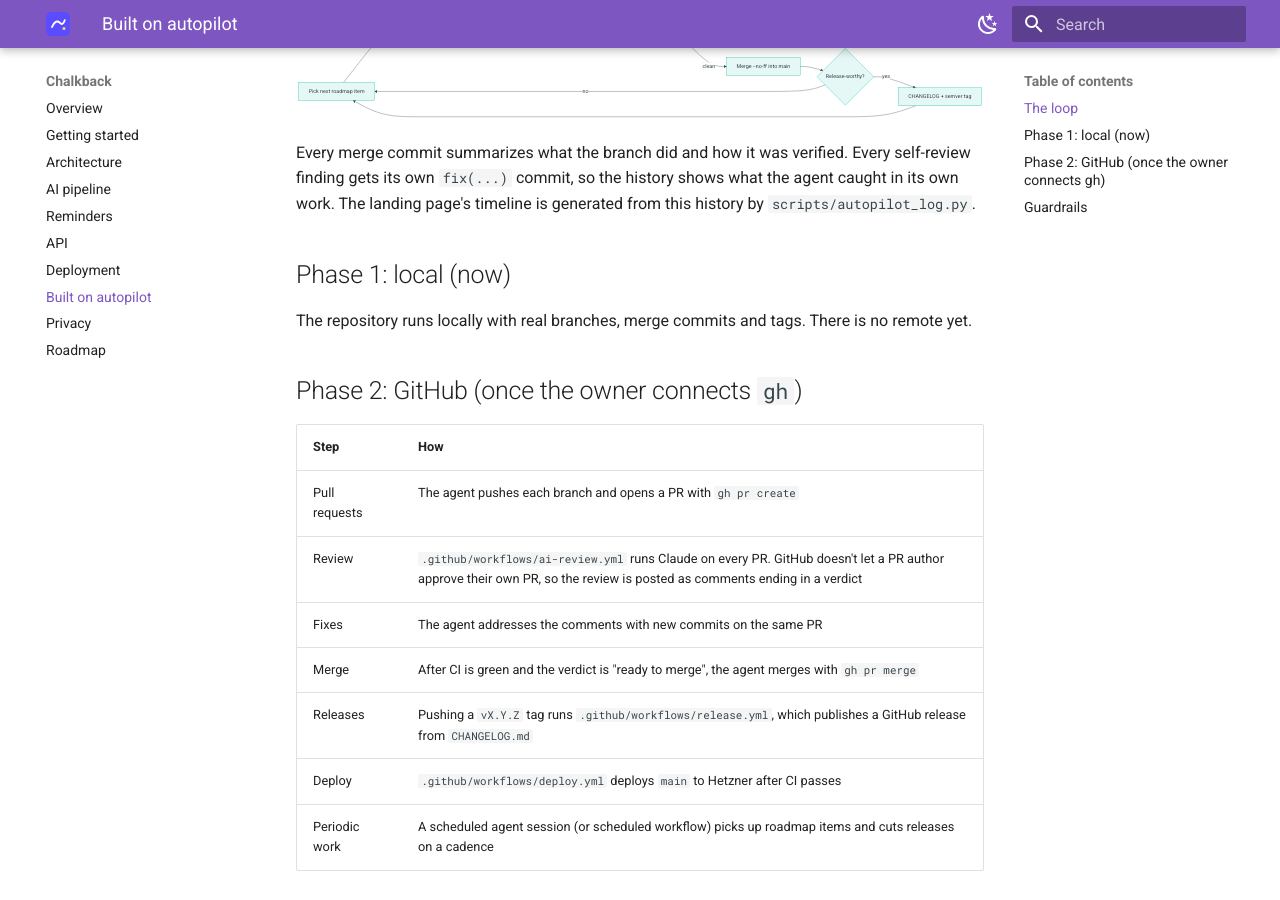
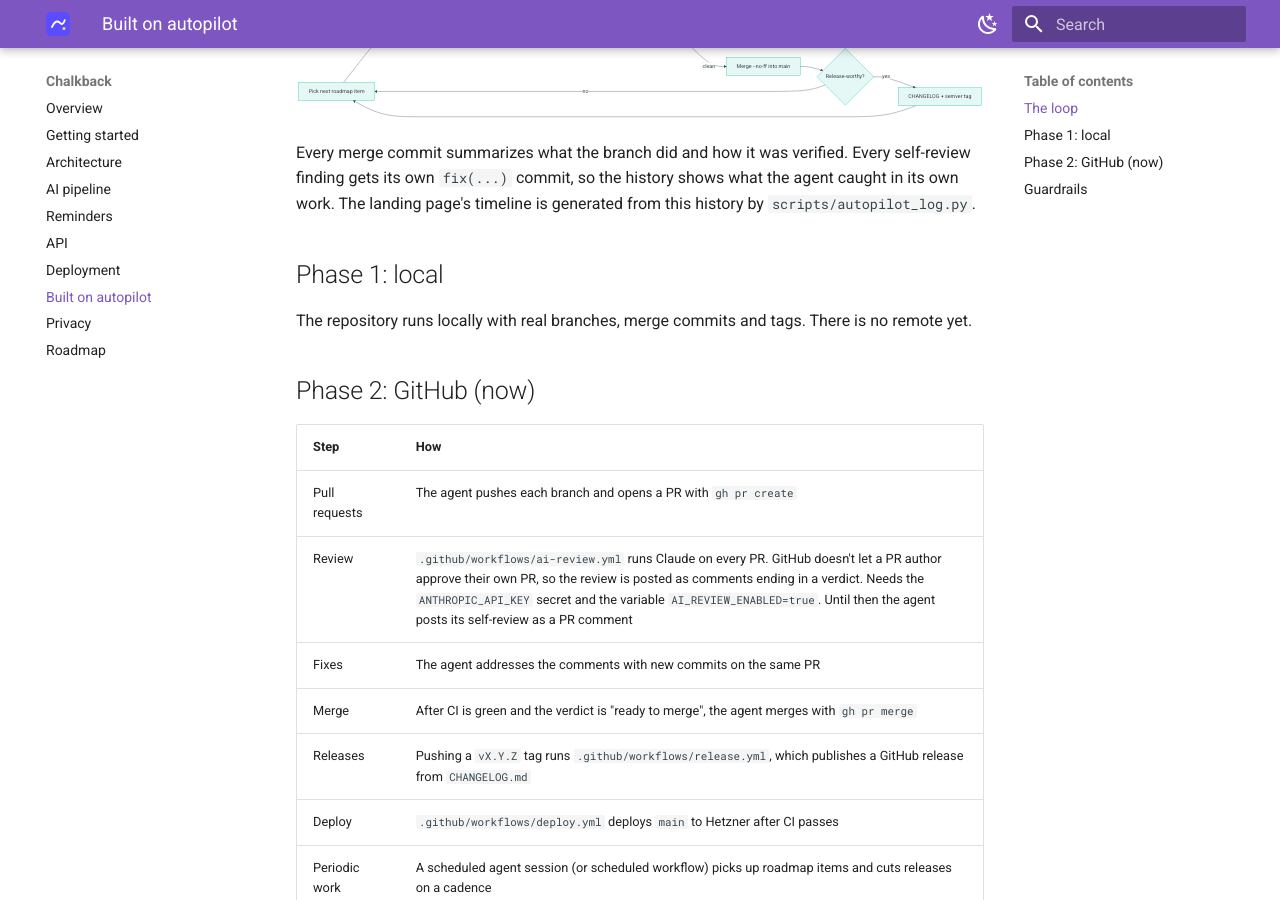
Before and after one commit to Durapix/chalkback, an MkDocs documentation site: the page built from docs/autopilot.md, in a window 1280 px wide and 900 px high, scrolled down 337 px. Built offline with MkDocs 1.6.1 and Material for MkDocs 9.7.7, drawn with Linux system fonts in a browser that asks for light colours.

Commit message:
ci(review): run AI review only when AI_REVIEW_ENABLED is set
The review job failed on PR #1 because the repository has no
ANTHROPIC_API_KEY secret yet.

Co-Authored-By: Claude Opus 5.5 <noreply@anthropic.com>

```diff
--- a/docs/autopilot.md
+++ b/docs/autopilot.md
@@ -25,16 +25,16 @@ finding gets its own `fix(...)` commit, so the history shows what the agent caug
 work. The landing page's timeline is generated from this history by
 `scripts/autopilot_log.py`.
 
-## Phase 1: local (now)
+## Phase 1: local
 
 The repository runs locally with real branches, merge commits and tags. There is no remote yet.
 
-## Phase 2: GitHub (once the owner connects `gh`)
+## Phase 2: GitHub (now)
 
 | Step | How |
 |---|---|
 | Pull requests | The agent pushes each branch and opens a PR with `gh pr create` |
-| Review | `.github/workflows/ai-review.yml` runs Claude on every PR. GitHub doesn't let a PR author approve their own PR, so the review is posted as comments ending in a verdict |
+| Review | `.github/workflows/ai-review.yml` runs Claude on every PR. GitHub doesn't let a PR author approve their own PR, so the review is posted as comments ending in a verdict. Needs the `ANTHROPIC_API_KEY` secret and the variable `AI_REVIEW_ENABLED=true`. Until then the agent posts its self-review as a PR comment |
 | Fixes | The agent addresses the comments with new commits on the same PR |
 | Merge | After CI is green and the verdict is "ready to merge", the agent merges with `gh pr merge` |
 | Releases | Pushing a `vX.Y.Z` tag runs `.github/workflows/release.yml`, which publishes a GitHub release from `CHANGELOG.md` |
```
Also changed, not shown: 1 other file.
